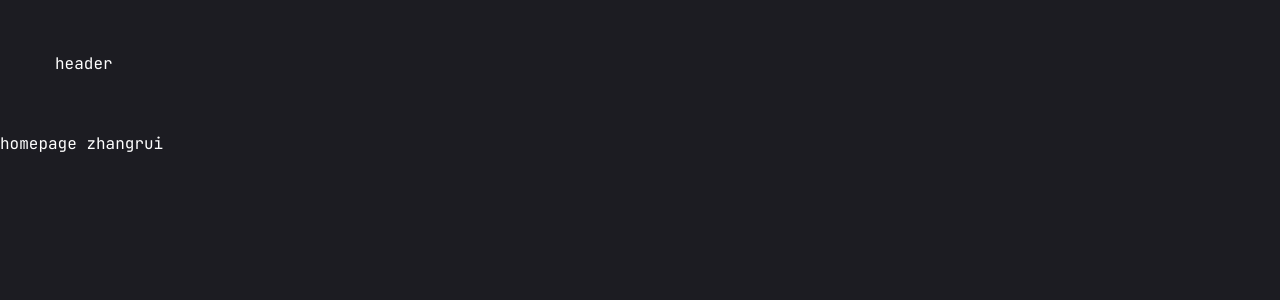
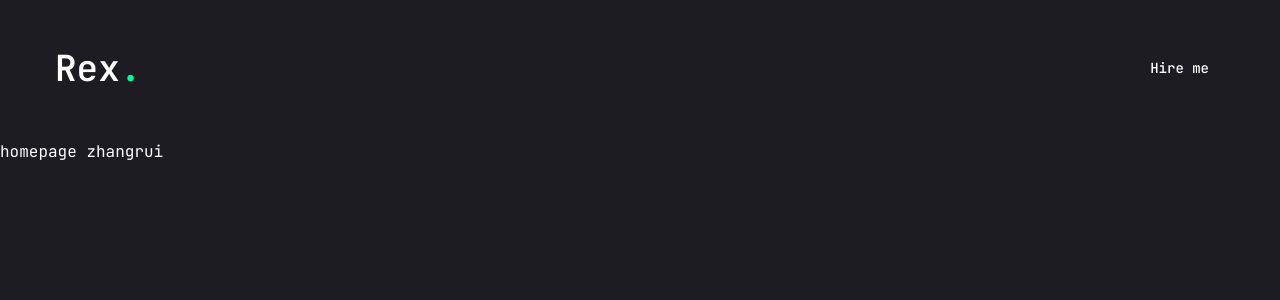
Before and after one commit to rex1008/rex-site, a Next.js app: page / in a window 1280 px wide. Shown: the top 300 px of the page. Built offline with nearby package versions, Linux system fonts and the light colour scheme.

Commit message:
nav part one

```diff
--- a/components/Header.jsx
+++ b/components/Header.jsx
@@ -2,11 +2,26 @@ import React from 'react'
 
 import Link from 'next/link'
 import { Button } from './ui/button'
+import Nav from './Nav'
 
 const Header = () => {
   return (
     <header className='py-8 xl:py-12 text-white'>
-      <div className='container mx-auto'>header</div>
+      <div className='container mx-auto flex justify-between items-center'>
+        <Link href="/">
+          <h1 className='text-4xl font-semibold'>
+            Rex<span className='text-accent'>.</span>
+          </h1>
+        </Link>
+        <div className='hidden xl:flex items-center gap-8'>
+          <Nav></Nav>
+          <Link href="/contact">
+            <Button>Hire me</Button>
+          </Link>
+        </div>
+
+        <div className='xl:hidden'>mobile nav</div>
+      </div>
     </header>
   )
 }
--- /dev/null
+++ b/components/Nav.jsx
@@ -0,0 +1,34 @@
+"use client";
+
+import Link from 'next/link'
+import { usePathname } from 'next/navigation'
+
+
+const links = [
+  {
+    name: 'home',
+    path: "/"
+  },
+  {
+    name: 'home',
+    path: "/"
+  },
+  {
+    name: 'home',
+    path: "/"
+  },
+  {
+    name: 'home',
+    path: "/"
+  },
+]
+
+
+
+const Nav = () => {
+  return (
+    <nav> </nav>
+  )
+}
+
+export default Nav
```
Also changed, not shown: app/globals.css (line endings or trailing spaces).
